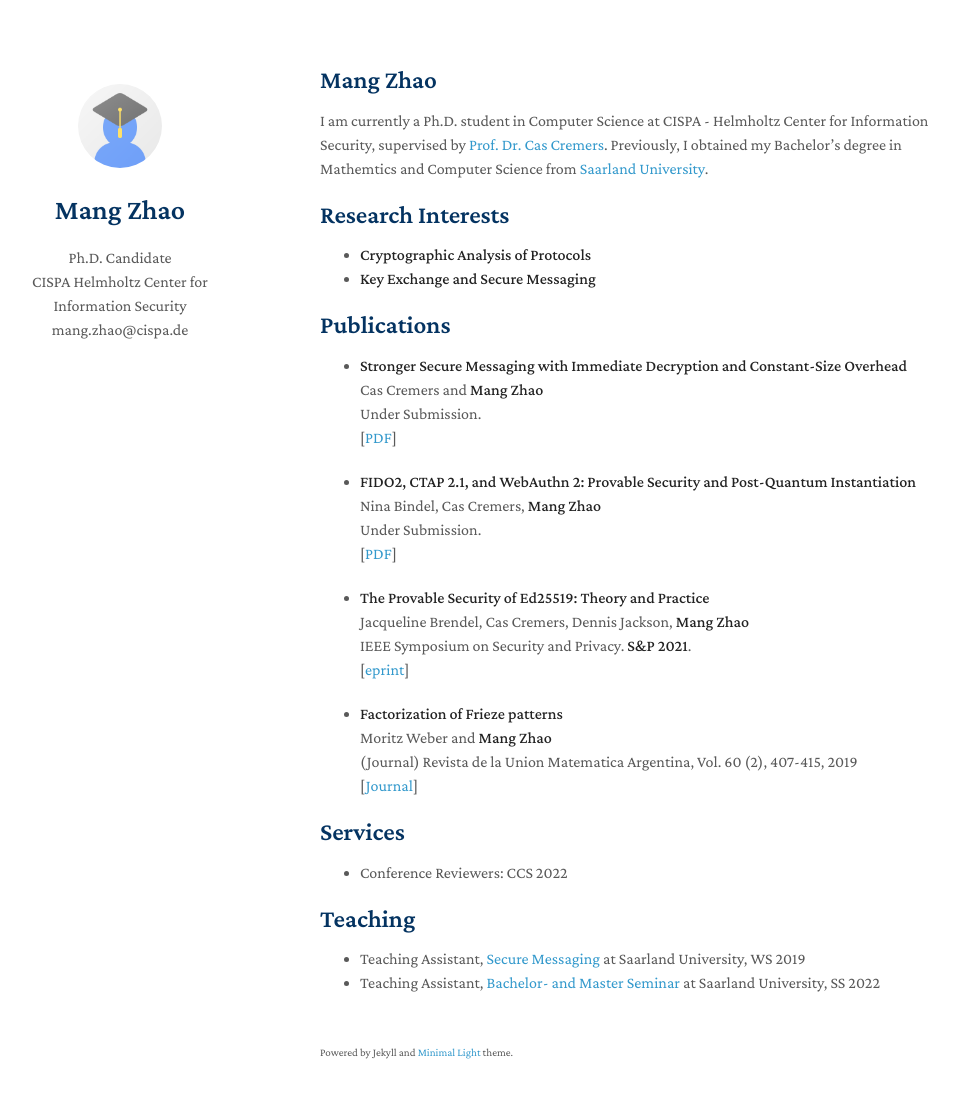
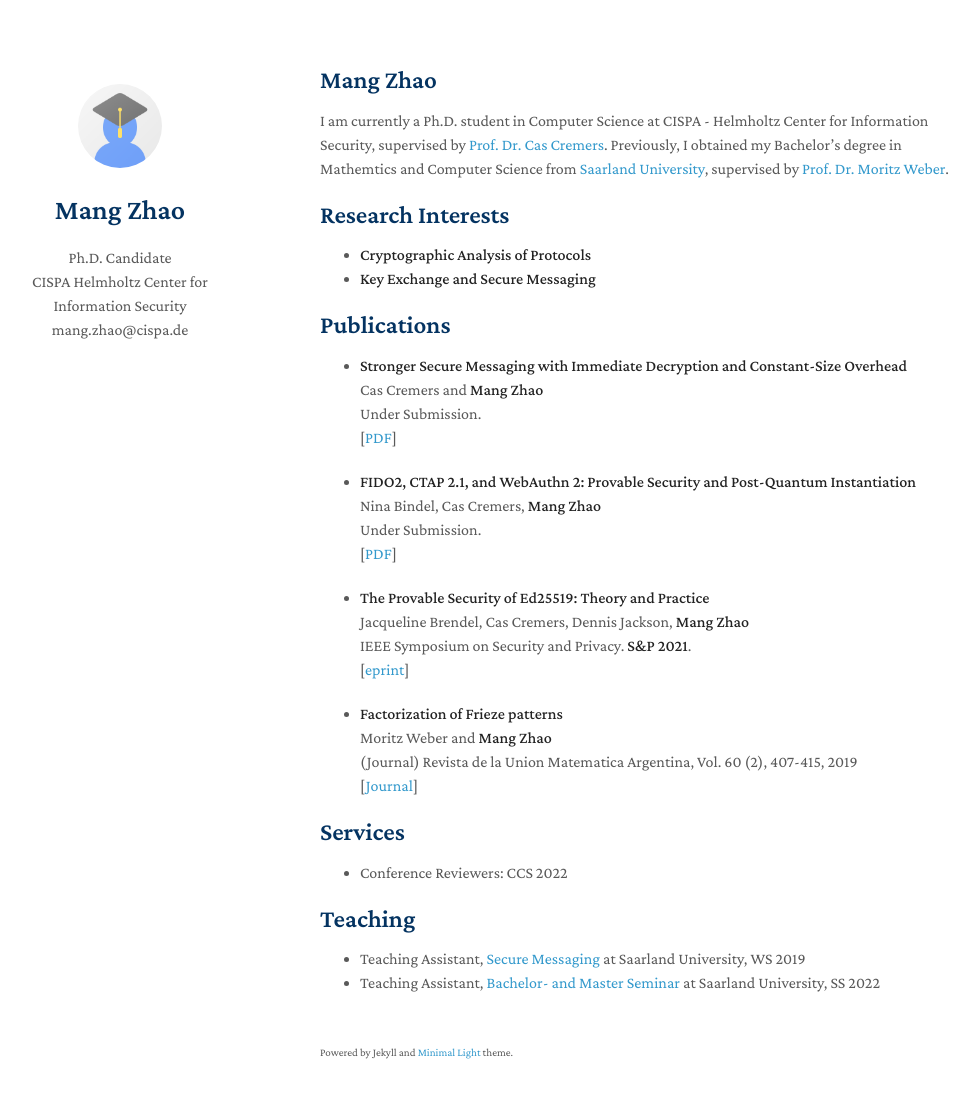
Before and after one commit to 422256579/myHomepage, a Jekyll site: the page built from index.md, in a window 1280 px wide and 1133 px high. Shown: the top 1098 px of the window, without its empty margins (150-1126 px from the left). Built offline with Jekyll 4.4.1, drawn with Linux system fonts in a browser that asks for light colours; nearby versions of some CDN libraries; a style sheet for code colours, icons or effects is not loaded; our own code applies the rules of GitHub Pages for plain Markdown files.

Commit message:
Update index.md

```diff
--- a/index.md
+++ b/index.md
@@ -4,7 +4,7 @@ layout: homepage
 
 ## Mang Zhao
 
-I am currently a Ph.D. student in Computer Science at CISPA - Helmholtz Center for Information Security, supervised by [Prof. Dr. Cas Cremers](https://people.cispa.io/cas.cremers/). Previously, I obtained my Bachelor's degree in Mathemtics and Computer Science from [Saarland University](https://www.uni-saarland.de/start.html).
+I am currently a Ph.D. student in Computer Science at CISPA - Helmholtz Center for Information Security, supervised by [Prof. Dr. Cas Cremers](https://people.cispa.io/cas.cremers/). Previously, I obtained my Bachelor's degree in Mathemtics and Computer Science from [Saarland University](https://www.uni-saarland.de/start.html), supervised by [Prof. Dr. Moritz Weber](https://www.uni-saarland.de/lehrstuhl/weber-moritz/team/moritz-weber.html).
 
 
 ## Research Interests
```
